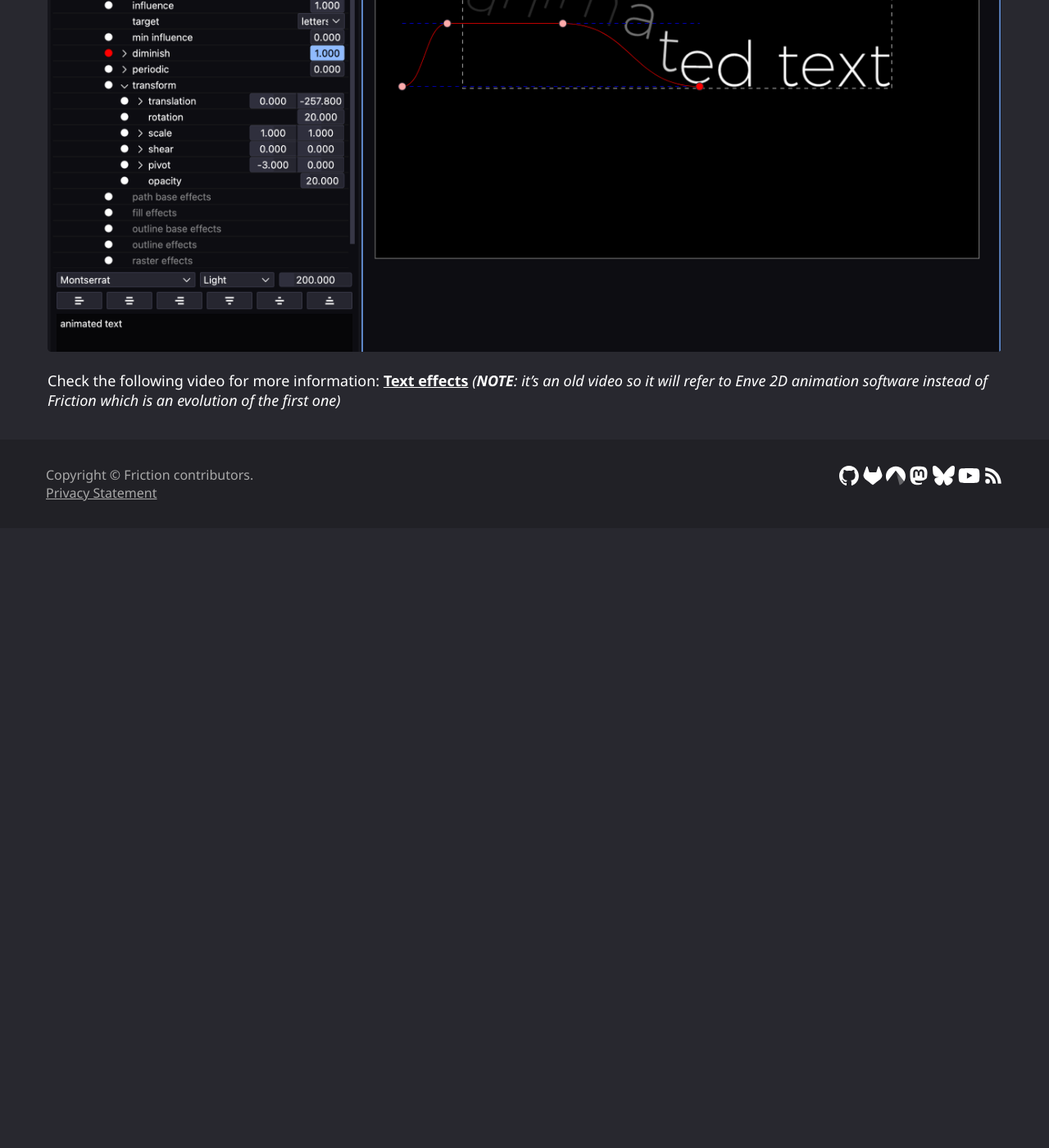
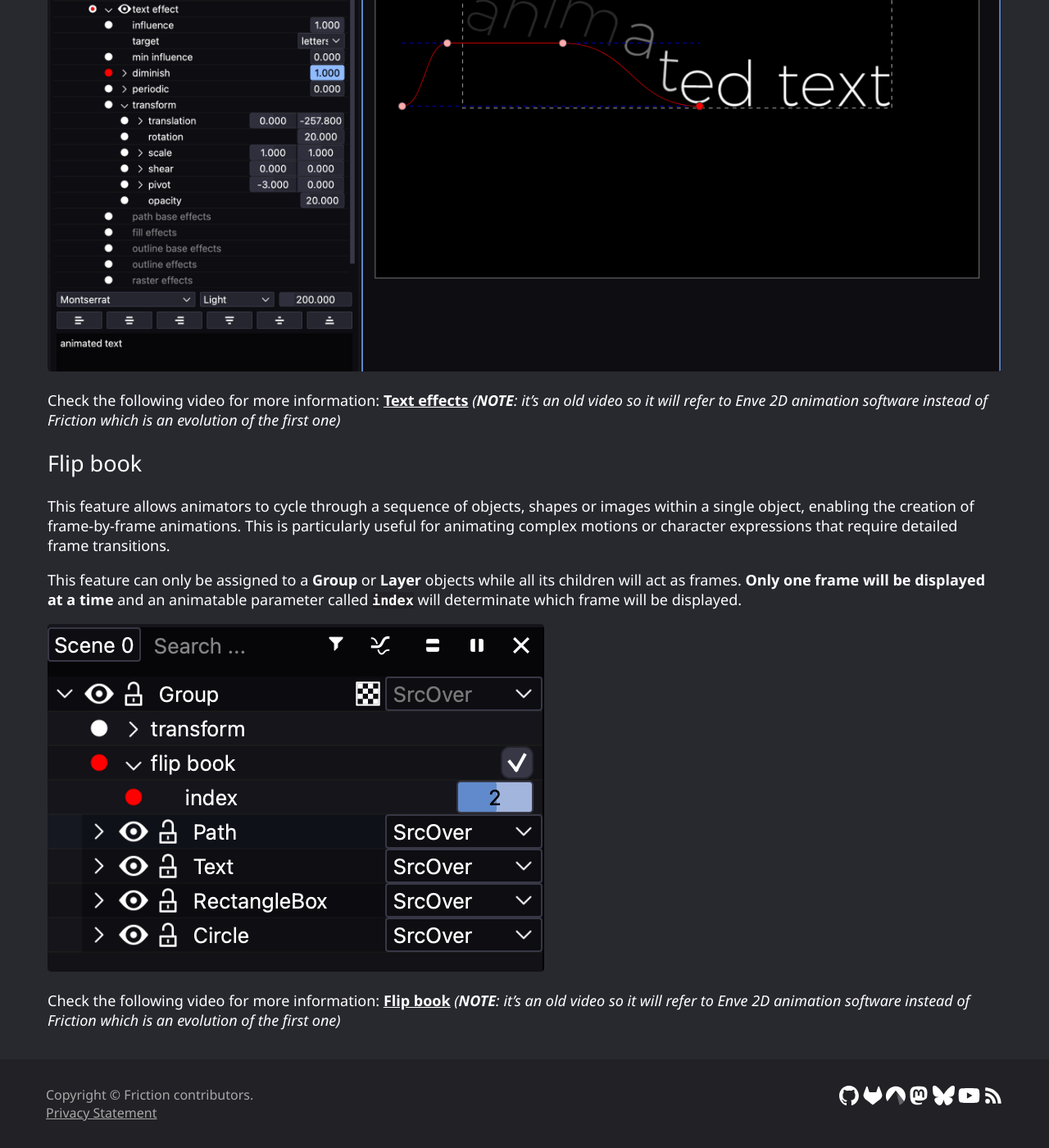
Before and after one commit to friction2d/friction2d.github.io, a Jekyll site: the page built from documentation/animation_techniques.md, in a window 1280 px wide and 1400 px high, scrolled down 8878 px. Shown: the whole window at 82% size. Built offline with Jekyll 4.4.1, drawn with Linux system fonts in a browser that asks for light colours; before the commit the page ends 9522 px from its top, so only the background shows below that.

Commit message:
added "Flip book" feature to Animation Techniques section

```diff
--- a/documentation/animation_techniques.md
+++ b/documentation/animation_techniques.md
@@ -113,3 +113,15 @@ Text can be animated per `character`, `word` or `line` and the effects are endle
 Check the following video for more information:
 **[Text effects](https://www.youtube.com/watch?v=pOzta1KkXB0)**
 *(**NOTE**: it's an old video so it will refer to Enve 2D animation software instead of Friction which is an evolution of the first one)*
+
+## Flip book
+
+This feature allows animators to cycle through a sequence of objects, shapes or images within a single object, enabling the creation of frame-by-frame animations. This is particularly useful for animating complex motions or character expressions that require detailed frame transitions.
+
+This feature can only be assigned to a **Group** or **Layer** objects while all its children will act as frames. **Only one frame will be displayed at a time** and an animatable parameter called `index` will determinate which frame will be displayed.
+
+![Flip book](/assets/documentation/animation_techniques/anim_techniques_flip-book.png)
+
+Check the following video for more information:
+**[Flip book](https://www.youtube.com/watch?v=a3etLEh01GE)**
+*(**NOTE**: it's an old video so it will refer to Enve 2D animation software instead of Friction which is an evolution of the first one)*
```
Also changed, not shown: assets/documentation/animation_techniques/anim_techniques_flip-book.png (added).
